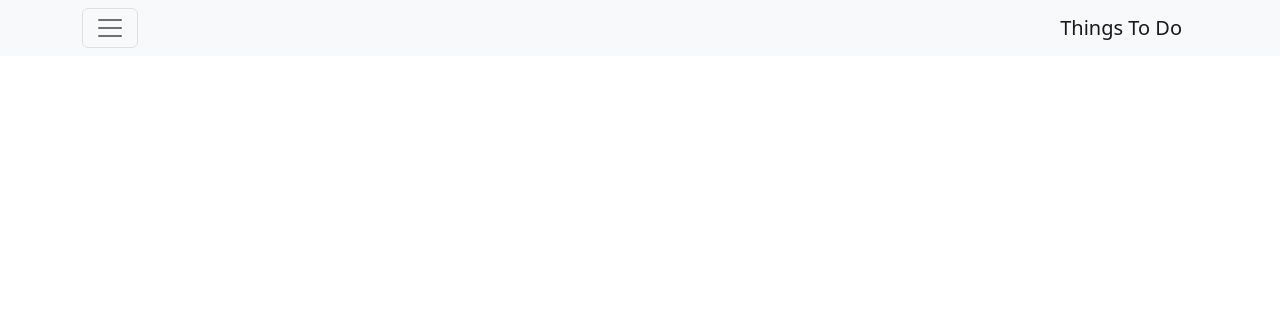
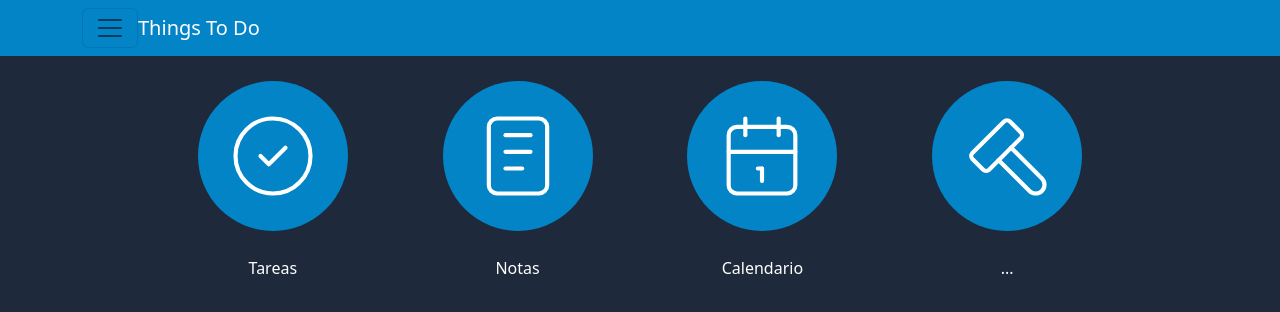
Before and after one commit to axellbustos/task-manager-react-f.formar, a React (Vite) app in the folder client/: page / in a window 1280 px wide. Shown: the top 312 px of the page. Built offline with nearby package versions, Linux system fonts and the light colour scheme.

Commit message:
style home

```diff
--- a/client/index.html
+++ b/client/index.html
@@ -4,9 +4,9 @@
     <meta charset="UTF-8" />
     <link rel="icon" type="image/svg+xml" href="/vite.svg" />
     <meta name="viewport" content="width=device-width, initial-scale=1.0" />
-    <title>Things to do</title>
+    <title >Things to do</title>
   </head>
-  <body>
+  <body class="bg-slate-800 "  >
     <div id="root"></div>
     <script type="module" src="/src/main.jsx"></script>
   </body>
--- a/client/package.json
+++ b/client/package.json
@@ -22,6 +22,8 @@
     "@types/react": "^18.0.26",
     "@types/react-dom": "^18.0.9",
     "@vitejs/plugin-react": "^3.0.0",
+    "autoprefixer": "^10.4.13",
+    "postcss": "^8.4.21",
     "tailwindcss": "^3.2.4",
     "vite": "^4.0.0"
   }
--- /dev/null
+++ b/client/postcss.config.cjs
@@ -0,0 +1,6 @@
+module.exports = {
+  plugins: {
+    tailwindcss: {},
+    autoprefixer: {},
+  },
+}
--- /dev/null
+++ b/client/src/components/Header.jsx
@@ -0,0 +1,34 @@
+import React from 'react'
+import Container from 'react-bootstrap/Container';
+import Nav from 'react-bootstrap/Nav';
+import Navbar from 'react-bootstrap/Navbar';
+import NavDropdown from 'react-bootstrap/NavDropdown';
+
+export const Header = () => {
+  return (
+    <Navbar  expand="lg" className="bg-sky-600 ">
+      <Container className="flex !justify-start ">
+
+      <Navbar.Toggle aria-controls="basic-navbar-nav" className="d-block"/>
+        {/* <Navbar.Collapse id="basic-navbar-nav">
+          <Nav className="me-auto">
+            <Nav.Link href="#home">Home</Nav.Link>
+            <Nav.Link href="#link">Link</Nav.Link>
+            <NavDropdown title="Dropdown" id="basic-nav-dropdown">
+              <NavDropdown.Item href="#action/3.1">Action</NavDropdown.Item>
+              <NavDropdown.Item href="#action/3.2">
+                Another action
+              </NavDropdown.Item>
+              <NavDropdown.Item href="#action/3.3">Something</NavDropdown.Item>
+              <NavDropdown.Divider />
+              <NavDropdown.Item href="#action/3.4">
+                Separated link
+              </NavDropdown.Item>
+            </NavDropdown>
+          </Nav>
+        </Navbar.Collapse> */}
+        <Navbar.Brand href="#home" className="text-white">Things To Do</Navbar.Brand>
+      </Container>
+    </Navbar>
+  )
+}
--- a/client/src/index.css
+++ b/client/src/index.css
@@ -2,3 +2,14 @@
 @tailwind base;
 @tailwind components;
 @tailwind utilities;
+
+.circle{
+    display: flex;
+    justify-content: center;
+    align-items: center;
+    width: 150px;
+    height: 150px;
+    background-color: rgb(2, 132, 199);
+    border-radius: 50%;
+    margin: 25px;
+}
--- a/client/src/layouts/AuthLayout.jsx
+++ b/client/src/layouts/AuthLayout.jsx
@@ -1,12 +1,17 @@
 import React from 'react'
 import {Outlet} from 'react-router-dom'
-
+import { Header } from "../components/Header"
 export const AuthLayout = () => {
   return (
-    <main>
-        <div>
+
+        <div >
+          <header>
+            <Header/>
+          </header>
+          <main className="flex justify-center align-middle">
             <Outlet/>
+          </main>
+
         </div>
-    </main>
   )
 }
--- a/client/src/pages/Home.jsx
+++ b/client/src/pages/Home.jsx
@@ -1,16 +1,96 @@
-import React from 'react'
-import Container from 'react-bootstrap/Container';
-import Nav from 'react-bootstrap/Nav';
-import Navbar from 'react-bootstrap/Navbar';
-import NavDropdown from 'react-bootstrap/NavDropdown';
-
 export const Home = () => {
   return (
-    <Navbar bg="light" expand="lg">
-      <Container>
-        <Navbar.Toggle aria-controls="basic-navbar-nav"  className="d-block"/>
-        <Navbar.Brand href="#home">Things To Do</Navbar.Brand>
-      </Container>
-    </Navbar>
-  )
-}
+    <div className="flex flex-wrap justify-evenly content-center w-4/5">
+      <div>
+        <div className="circle">
+          <svg
+            xmlns="http://www.w3.org/2000/svg"
+            class="icon icon-tabler icon-tabler-circle-check"
+            width="100"
+            height="100"
+            viewBox="0 0 24 24"
+            stroke-width="1"
+            stroke="#ffffff"
+            fill="none"
+            stroke-linecap="round"
+            stroke-linejoin="round"
+          >
+            <path stroke="none" d="M0 0h24v24H0z" fill="none" />
+            <circle cx="12" cy="12" r="9" />
+            <path d="M9 12l2 2l4 -4" />
+          </svg>
+        </div>
+        <p className="text-white text-center">Tareas</p>
+      </div>
+      <div>
+        <div className="circle">
+          <svg
+            xmlns="http://www.w3.org/2000/svg"
+            class="icon icon-tabler icon-tabler-notes"
+            width="100"
+            height="100"
+            viewBox="0 0 24 24"
+            stroke-width="1"
+            stroke="#ffffff"
+            fill="none"
+            stroke-linecap="round"
+            stroke-linejoin="round"
+          >
+            <path stroke="none" d="M0 0h24v24H0z" fill="none" />
+            <rect x="5" y="3" width="14" height="18" rx="2" />
+            <line x1="9" y1="7" x2="15" y2="7" />
+            <line x1="9" y1="11" x2="15" y2="11" />
+            <line x1="9" y1="15" x2="13" y2="15" />
+          </svg>
+        </div>
+        <p className="text-white text-center">Notas</p>
+      </div>
+      <div>
+        <div className="circle">
+          <svg
+            xmlns="http://www.w3.org/2000/svg"
+            class="icon icon-tabler icon-tabler-calendar"
+            width="100"
+            height="100"
+            viewBox="0 0 24 24"
+            stroke-width="1"
+            stroke="#ffffff"
+            fill="none"
+            stroke-linecap="round"
+            stroke-linejoin="round"
+          >
+            <path stroke="none" d="M0 0h24v24H0z" fill="none" />
+            <rect x="4" y="5" width="16" height="16" rx="2" />
+            <line x1="16" y1="3" x2="16" y2="7" />
+            <line x1="8" y1="3" x2="8" y2="7" />
+            <line x1="4" y1="11" x2="20" y2="11" />
+            <line x1="11" y1="15" x2="12" y2="15" />
+            <line x1="12" y1="15" x2="12" y2="18" />
+          </svg>
+        </div>
+        <p className="text-white text-center">Calendario</p>
+      </div>
+      <div>
+        <div className="circle">
+          <svg
+            xmlns="http://www.w3.org/2000/svg"
+            class="icon icon-tabler icon-tabler-hammer"
+            width="100"
+            height="100"
+            viewBox="0 0 24 24"
+            stroke-width="1"
+            stroke="#ffffff"
+            fill="none"
+            stroke-linecap="round"
+            stroke-linejoin="round"
+          >
+            <path stroke="none" d="M0 0h24v24H0z" fill="none" />
+            <path d="M13 10l7.383 7.418c.823 .82 .823 2.148 0 2.967a2.11 2.11 0 0 1 -2.976 0l-7.407 -7.385" />
+            <path d="M6.293 15.293l-2.586 -2.586a1 1 0 0 1 0 -1.414l7.586 -7.586a1 1 0 0 1 1.414 0l2.586 2.586a1 1 0 0 1 0 1.414l-7.586 7.586a1 1 0 0 1 -1.414 0z" />
+          </svg>
+        </div>
+        <p className="text-white text-center">...</p>
+      </div>
+    </div>
+  );
+};
```
Also changed, not shown: 2 other files (tests, documents, lock files or other folders).
